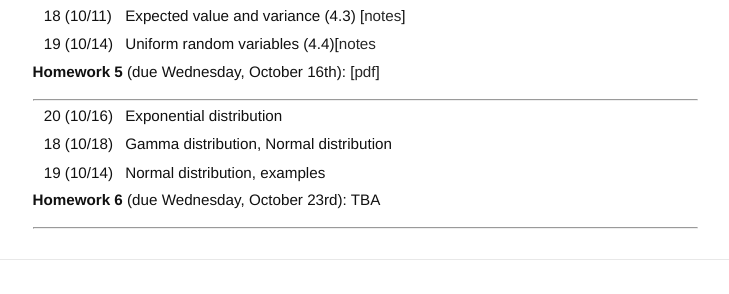
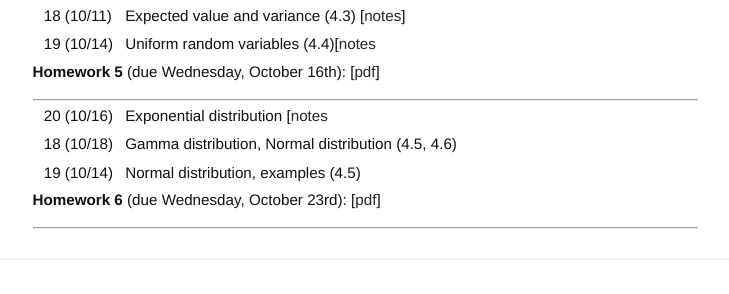
Before and after one commit to ajmolstad/ajmolstad.github.io, a Jekyll site: the page built from F19_STA4321.md, in a window 1280 px wide. Shown: the part 1093-1387 px from the top of the page, without its empty margins (275-1004 px from the left). Built offline with Jekyll 4.4.1, drawn with Linux system fonts in a browser that asks for light colours.

Commit message:
Update F19_STA4321.md

```diff
--- a/F19_STA4321.md
+++ b/F19_STA4321.md
@@ -70,10 +70,10 @@ Note that you must be logged into your UFL eLearning account to access course no
 
 ---------------
 
-|| 20 (10/16)  || Exponential distribution ||
-|| 18 (10/18)  || Gamma distribution, Normal distribution ||
-|| 19 (10/14)  || Normal distribution, examples ||
+|| 20 (10/16)  || Exponential distribution [[notes](https://ufl.instructure.com/courses/382258/files/46019180/download?wrap=1)||
+|| 18 (10/18)  || Gamma distribution, Normal distribution (4.5, 4.6)||
+|| 19 (10/14)  || Normal distribution, examples (4.5) ||
 
-**Homework 6** (due Wednesday, October 23rd): TBA
+**Homework 6** (due Wednesday, October 23rd): [[pdf](/docs/STA4321_F19_Homework6.pdf)]
 
 ---------------
```
